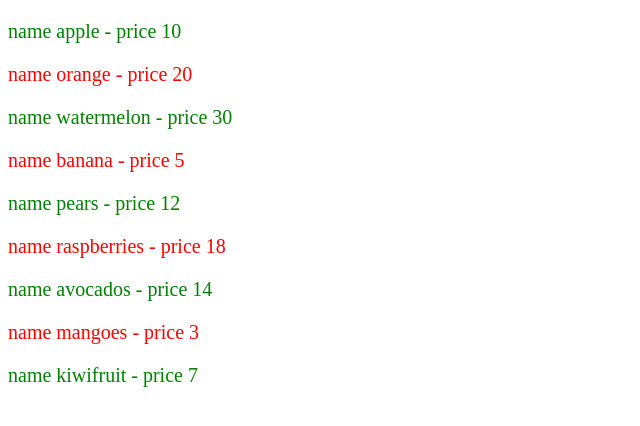
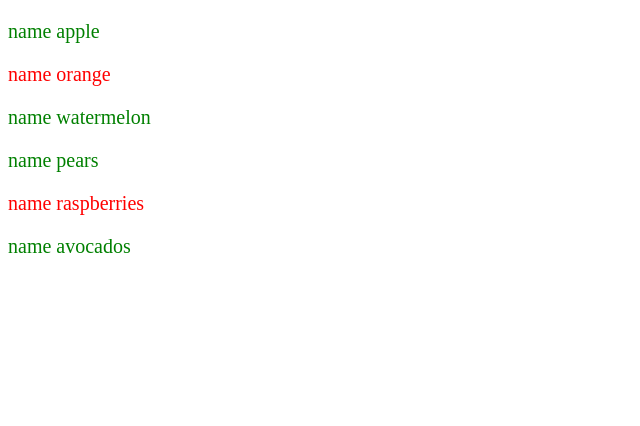
Before and after one commit to Paskinho/instagram, an Angular app: page / in a window 1280 px wide. Shown: the top 426 px of the page, without its empty margins (0-640 px from the left). Built offline with nearby package versions, Linux system fonts and the light colour scheme.

Commit message:
Completed task with nfIg for array

```diff
--- a/src/app/parent/parent.component.html
+++ b/src/app/parent/parent.component.html
@@ -6,11 +6,12 @@
 <div>
 <div *ngFor="let fruit of fruits; even as even; odd as odd">
   <p class="default"
-  [ngClass]="{success: even, error: odd}">
-  name {{fruit.name}} - price {{fruit.price}}
+  [ngClass]="{success: even, error: odd}"
+  *ngIf="fruit.price > 7">
+    name {{fruit.name}}
   </p>
 </div>
 
-<br/>
+
 
 </div>
```
